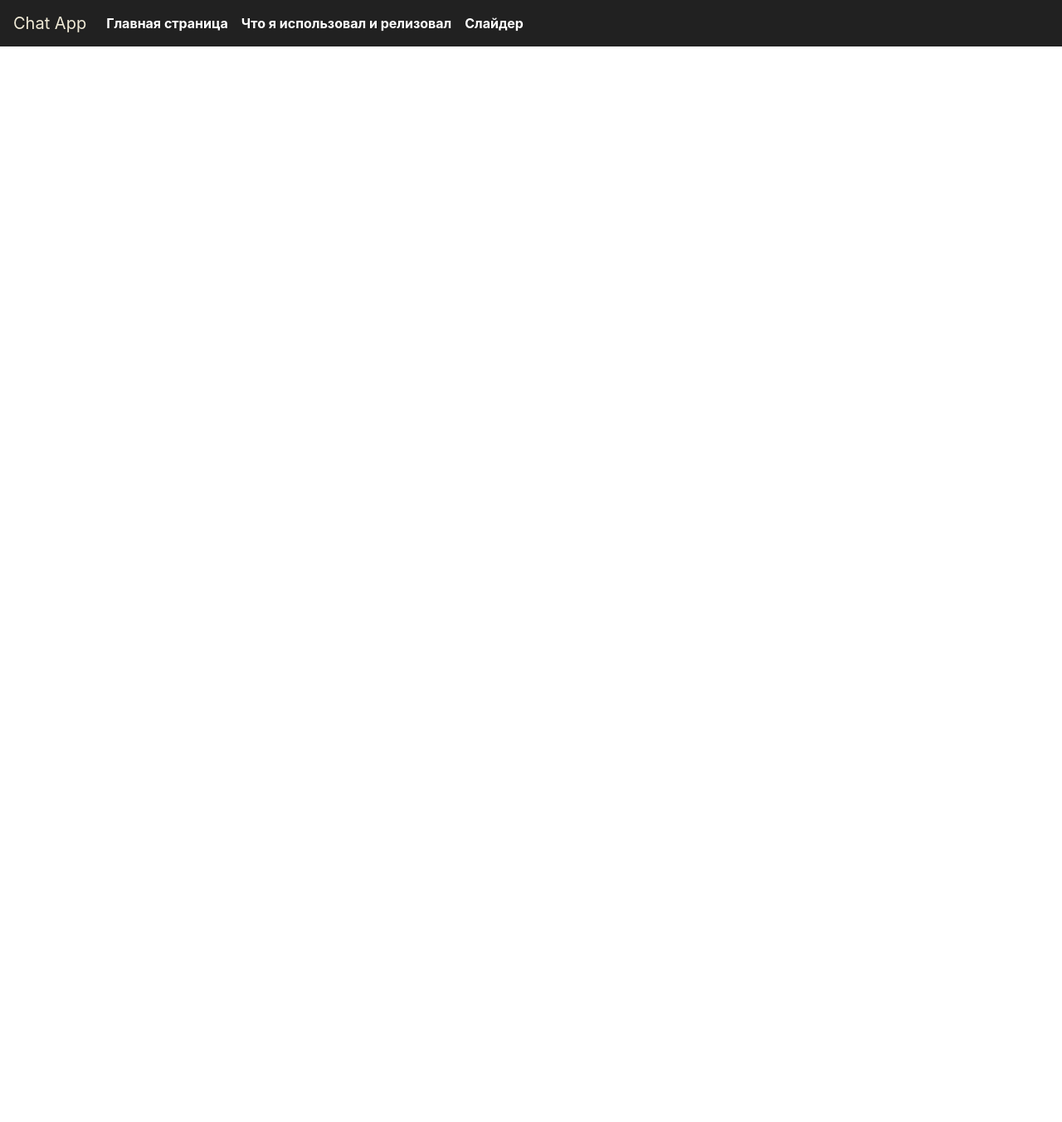
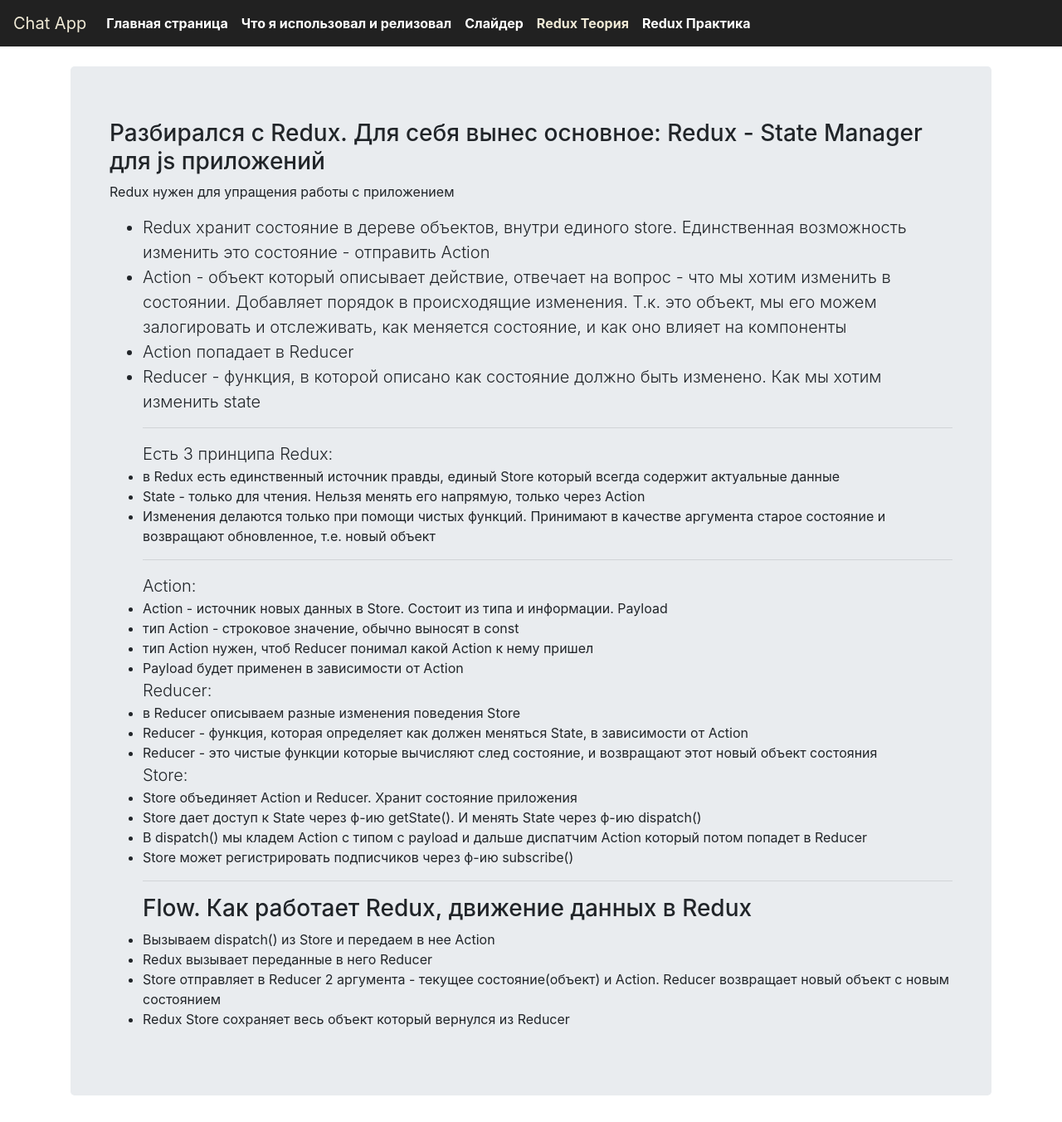
Before and after one commit to irudenko86/reactChat, a React (Create React App) app: page /redux-page in a window 1280 px wide. Shown: the whole page at 83% size. Before the commit the page ends 800 px from the top, so only its background shows below. Built offline with nearby package versions, Linux system fonts and the light colour scheme.

Commit message:
add React theory

```diff
--- a/src/App.js
+++ b/src/App.js
@@ -8,6 +8,8 @@
 import { FirebaseState } from './context/firebase/Firebase.State';
 import { SliderPage } from './pages/SliderPage';
 import styled from 'styled-components';
+import { ReduxPage } from './pages/ReduxPage';
+import { ReduxPractice } from './pages/ReduxPractice';
 
 const Styles = styled.div `
     a, .navbar-nav, .nav-link {
@@ -48,6 +50,8 @@
                 <Route path={'/'} exact component={Home} />
                 <Route path={'/about'} exact component={About} />
                 <Route path={'/slider-page'} exact component={SliderPage} />
+                <Route path={'/redux-page'} exact component={ReduxPage} />
+                <Route path={'/redux-practice'} exact component={ReduxPractice} />
               </Switch>
             </div>
           </BrowserRouter>
--- a/src/components/Navbar.js
+++ b/src/components/Navbar.js
@@ -30,6 +30,20 @@
                 >Слайдер
                 </NavLink>
             </li>
+            <li className="nav-item">
+                <NavLink
+                    className="nav-link"
+                    to="/redux-page"
+                >Redux Теория
+                </NavLink>
+            </li>
+            <li className="nav-item">
+                <NavLink
+                    className="nav-link"
+                    to="/redux-practice"
+                >Redux Практика
+                </NavLink>
+            </li>
         </ul>
 
     </nav>
--- a/src/pages/About.js
+++ b/src/pages/About.js
@@ -1,4 +1,4 @@
-import React, { Fragment } from 'react';
+import React from 'react';
 
 export const About = () => (
     <div className="jumbotron">
--- /dev/null
+++ b/src/pages/ReduxPage.js
@@ -0,0 +1,42 @@
+import React from 'react';
+
+export const ReduxPage = () => (
+    <div className="jumbotron">
+    <div className="container">
+        <h3>Разбирался с Redux. Для себя вынес основное: Redux - State Manager для js приложений</h3>
+        <p>Redux нужен для упращения работы с приложением</p>
+        <ul>
+            <li className="lead">Redux хранит состояние в дереве объектов, внутри единого store. Единственная возможность изменить это состояние - отправить Action </li>
+            <li className="lead">Action -  объект который описывает действие, отвечает на вопрос - что мы хотим изменить в состоянии. Добавляет порядок в происходящие изменения. Т.к. это объект, мы его можем залогировать и отслеживать, как меняется состояние, и как оно влияет на компоненты </li>
+            <li className="lead">Action попадает в Reducer</li>
+            <li className="lead">Reducer -  функция, в которой описано как состояние должно быть изменено. Как мы хотим изменить state</li>
+            <hr/>
+            <span className="lead">Есть 3 принципа Redux:</span>
+            <li>в Redux есть единственный источник правды, единый Store который всегда содержит актуальные данные</li>
+            <li>State - только для чтения. Нельзя менять его напрямую, только через Action</li>
+            <li>Изменения делаются только при помощи чистых функций. Принимают в качестве аргумента старое состояние и возвращают обновленное, т.е. новый объект</li>
+            <hr/>
+            <span className="lead">Action:</span>
+            <li>Action - источник новых данных в Store. Состоит из типа и информации. Payload</li>
+            <li>тип Action - строковое значение, обычно выносят в const</li>
+            <li>тип Action нужен, чтоб Reducer понимал какой Action к нему пришел</li>
+            <li>Payload будет применен в зависимости от Action</li>
+            <span className="lead">Reducer:</span>
+            <li>в Reducer описываем разные изменения поведения Store</li>
+            <li>Reducer - функция, которая определяет как должен меняться State, в зависимости от Action</li>
+            <li>Reducer - это чистые функции которые вычисляют след состояние, и возвращают этот новый объект состояния</li>
+            <span className="lead">Store:</span>
+            <li>Store объединяет Action и Reducer. Хранит состояние приложения</li>
+            <li>Store дает доступ к State через ф-ию getState(). И менять State через ф-ию dispatch()</li>
+            <li>В dispatch() мы кладем Action с типом с payload и дальше диспатчим Action который потом попадет в Reducer</li>
+            <li>Store может регистрировать подписчиков через ф-ию subscribe()</li>
+            <hr/>
+            <h3>Flow. Как работает Redux, движение данных в Redux</h3>
+            <li>Вызываем dispatch() из Store и передаем в нее Action</li>
+            <li>Redux вызывает переданные в него Reducer</li>
+            <li>Store отправляет в Reducer 2 аргумента - текущее состояние(объект) и Action. Reducer возвращает новый объект с новым состоянием</li>
+            <li>Redux Store сохраняет весь объект который вернулся из Reducer</li>
+        </ul>
+    </div>
+    </div>
+)
--- /dev/null
+++ b/src/pages/ReduxPractice.js
@@ -0,0 +1,5 @@
+import React from 'react';
+
+export const ReduxPractice = () => (
+    <h2>тут будет практика</h2>
+)
```
